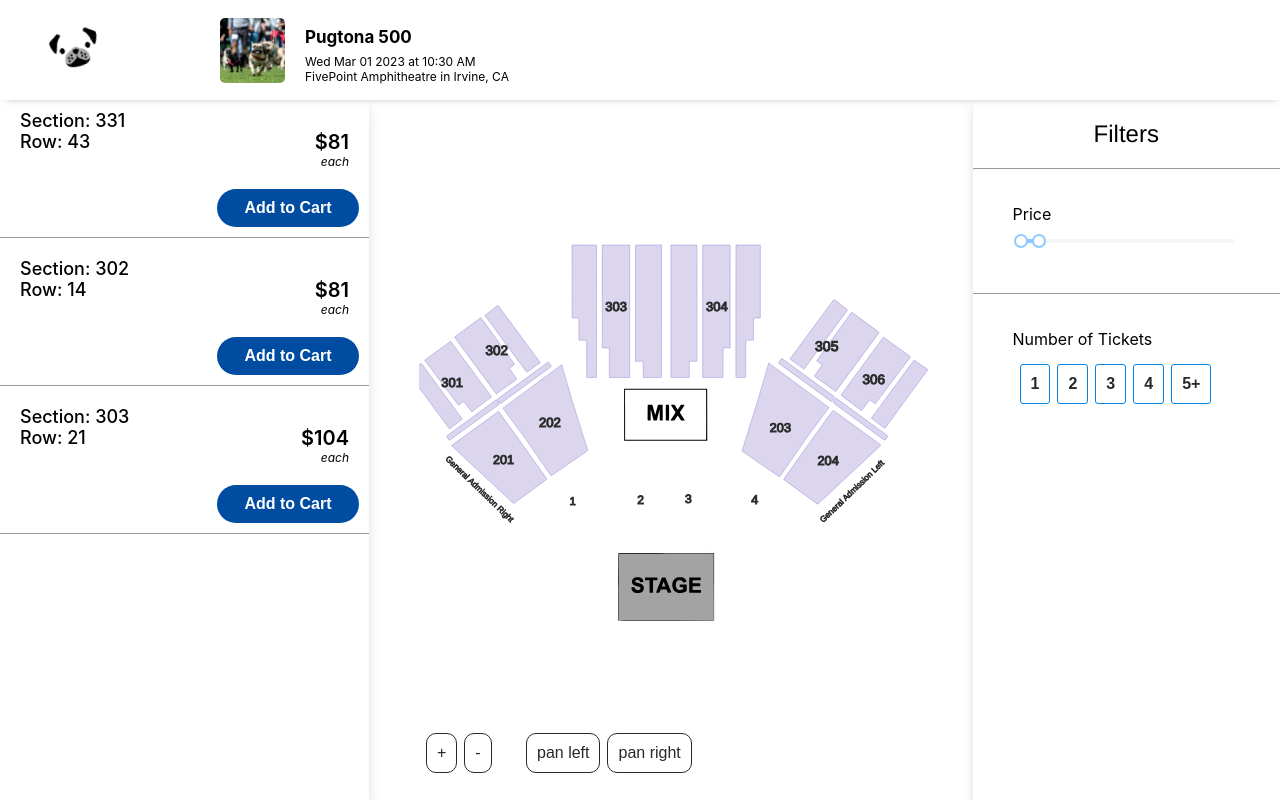
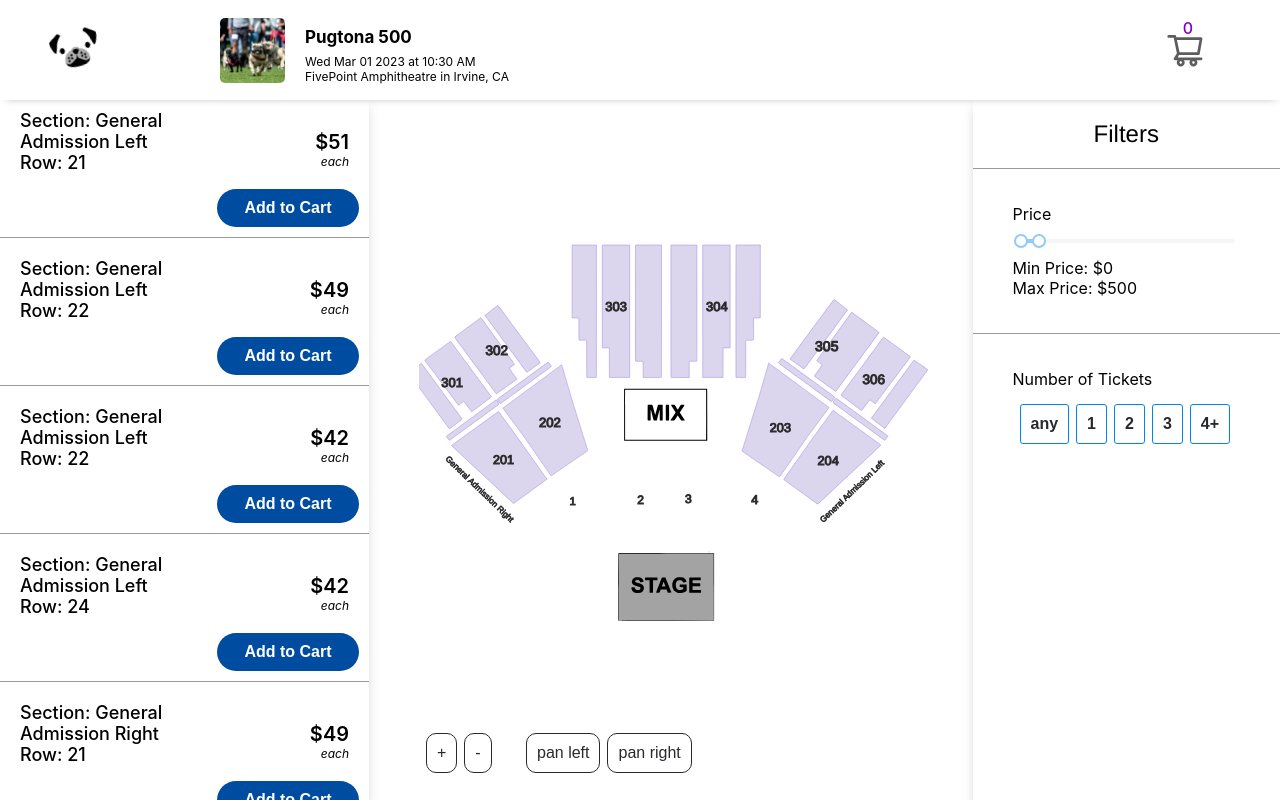
Before and after one commit to davidames1983/ticketpug, a React (Create React App) app: page /event/1 in a window 1280 px wide. Built offline with nearby package versions, Linux system fonts and the light colour scheme.

Commit message:
add stuff

```diff
--- a/package.json
+++ b/package.json
@@ -3,6 +3,7 @@
   "version": "0.1.0",
   "private": true,
   "dependencies": {
+    "@ant-design/icons": "^5.0.0",
     "@testing-library/jest-dom": "^5.16.5",
     "@testing-library/react": "^13.4.0",
     "@testing-library/user-event": "^13.5.0",
--- a/src/EventPage.css
+++ b/src/EventPage.css
@@ -28,6 +28,7 @@
 
 .EventPage-results {
     width: 30vw;
+    overflow: scroll;
     min-width: calc(.3 * 1200px);
     height: calc(100vh - 90px);
     -webkit-box-shadow: 0px 14px 13px -4px rgba(0,0,0,0.26);
@@ -58,6 +59,17 @@
     font-weight: 500;
 }
 
+button.EventPage-cartBtn {
+    font-size: 16px;
+    font-weight: 600;
+    border: none;
+    border-radius: 20px;
+    background-color: #4a4f54;
+    color: #fff;
+    width: 142px;
+    padding: 10px 20px;
+}
+
 .EventPage-resultsItem--right button {
     font-size: 16px;
     font-weight: 600;
@@ -80,6 +92,14 @@
     margin-top: -100px;
     padding-left: 50px;
     overflow: scroll;
+}
+
+button.addToCartBtn {
+    background-color: #e7e7e7;
+}
+
+button.addToCartBtn:hover {
+    cursor: default;
 }
 
 .EventPage-filter {
--- a/src/EventPage.js
+++ b/src/EventPage.js
@@ -1,8 +1,10 @@
-import React, { useState } from 'react';
+import React, { useState, useEffect } from 'react';
 import { useParams } from 'react-router-dom';
 import Venue from './stories/Venue/Venue';
 import EVENTS from './data.js';
-import { Slider, Switch } from 'antd';
+import { ShoppingCartOutlined } from '@ant-design/icons';
+import { Slider, Switch, Button, Drawer, Space } from 'antd';
+import type { DrawerProps } from 'antd/es/drawer';
 import logo from './logo.png';
 import olypics from './pug-olympics.png';
 import race from './pug-race.png';
@@ -10,6 +12,18 @@ import song from './pug-song.png';
 import './EventPage.css';
 
 const IMAGES = [race, song, olypics];
+
+const filterByPriceRange = (priceRangeMin, priceRangeMax, tickets) => {
+    return tickets.filter((ticket) => ticket.price >= priceRangeMin && ticket.price <= priceRangeMax)
+}
+
+const filterBySections = (sections, tickets) => {
+    return tickets.filter((ticket) => sections.includes(ticket.section))
+}
+
+const filterByNumOfTickets= (numOfTickets, tickets) => {
+    return tickets.filter((ticket) => tickets.filter((t) => t.section === ticket.section).length >= numOfTickets)
+}
 
 function EventPage() {
     const { id } = useParams();
@@ -19,24 +33,49 @@ function EventPage() {
 
     let date = new Date(event.date);
     const eventDate = date.toDateString();
+    const ALL_SECTIONS = [... new Set(event.tickets.map(t => t.section))];
 
-    const [disabled, setDisabled] = useState(false);
+    const [minPrice, setMinPrice] = useState(0);
+    const [maxPrice, setMaxPrice] = useState(500);
+    const [selectedSections, setSelectedSections] = useState([]);
+    const [sectionsNotAvailable, setSectionsNotAvailable] = useState([]);
+    const [numOfTickets, setNumOfTickets] = useState('any');
+    const [filteredTickets, setFilteredTickets] = useState([]);
 
-    console.log("event:", event);
+    const [cartItems, setCartItems] = useState(0);
+    const [cartOpen, setCartOpen] = useState(false);
+
+    useEffect(() => {
+        setFilteredTickets(event.tickets);
+    },[])
+
+    const updateSectionsAvailable = (tickets) => {
+        const sectionsUnavailable = ALL_SECTIONS.filter(s => ![... new Set(tickets.map(t => t.section))].includes(s));
+        setSectionsNotAvailable(sectionsUnavailable);
+    }
+
+    const handlePriceRangeChange = (priceRange) => {
+        const [min, max] = priceRange;
+        setMinPrice(min);
+        setMaxPrice(max);
+    }
+
+    const handleSectionSelectionChange = (section, removing) => {
+        if (!removing) {
+            setSelectedSections(oldArray => [...oldArray, section])
+        } else {
+            setSelectedSections(selectedSections.filter(selection => selection !== section));
+        }
+    }
+
+    const handleNumOfTicketsChange = (num) => {
+        setNumOfTickets(num);
+    }
 
     if (!id || !event) {
         return (
             <div>No event found with that ID.</div>
         );
-    }
-
-    function SliderTooltip(props) {
-        console.log("props:", props);
-        return (
-            <div>
-                Some Value
-            </div>
-        )
     }
 
     return (
@@ -53,59 +92,50 @@ function EventPage() {
                         <div style={{ fontSize: "12px" }}>{event.venue} in {event.city}, {event.state}</div>
                     </div>
                 </div>
+                <div style={{ position: 'absolute', right: '75px', top: '30px' }}>
+                    <div style={{ position: 'relative' }}>
+                        <ShoppingCartOutlined onClick={() => setCartOpen(true)} style={{ color: `${cartItems > 0 ? '#6021c3' : '#5d5d5d'}`, fontSize: "40px" }} />
+                        <div style={{
+                            position: 'absolute',
+                            top: "-12px",
+                            left: "8px",
+                            fontWeight: 500,
+                            color: "#8900bc",
+                            width: "30px",
+                            display: "flex",
+                            justifyContent: "center",
+                        }} >{cartItems}</div>
+                    </div>
+                </div>
+                <Drawer title="Cart" placement="right" onClose={() => setCartOpen(false)} open={cartOpen}>
+                    <h3>Tickets in Cart: {cartItems}</h3>
+                    <div>
+                        <button className="EventPage-cartBtn" onClick={() => setCartItems(0)}>Empty Cart</button>
+                    </div>
+                </Drawer>
             </div>
             <div className="EventPage-container">
                 <div className="EventPage-results">
-                    <div className="EventPage-resultsItem">
+                    {filteredTickets.map((ticket, i) => (
+                        <div key={`ticket-0${i}`} className="EventPage-resultsItem">
                             <div className="EventPage-resultsItem--left">
-                            <div>Section: 331</div>
-                            <div>Row: 43</div>
+                                <div>Section: {ticket.section}</div>
+                                <div>Row: {ticket.row}</div>
                             </div>
                             <div className="EventPage-resultsItem--right">
                                 <div className="EventPage-resultsItem--price">
-                                <div style={{ fontWeight: 600, fontSize: "20px", marginRight: "10px" }}>$81</div>
+                                    <div style={{ fontWeight: 600, fontSize: "20px", marginRight: "10px" }}>${ticket.price}</div>
                                     <div style={{ fontStyle: "italic", fontSize: "12px", marginRight: "10px" }}>each</div>
                                 </div>
                                 <div style={{ marginTop: "20px" }}>
-                                <button>Add to Cart</button>
+                                    <button onClick={() => setCartItems(cartItems + 1)}>Add to Cart</button>
                                 </div>
                             </div>
                         </div>
-
-                    <div className="EventPage-resultsItem">
-                        <div className="EventPage-resultsItem--left">
-                            <div>Section: 302</div>
-                            <div>Row: 14</div>
-                        </div>
-                        <div className="EventPage-resultsItem--right">
-                            <div className="EventPage-resultsItem--price">
-                                <div style={{ fontWeight: 600, fontSize: "20px", marginRight: "10px" }}>$81</div>
-                                <div style={{ fontStyle: "italic", fontSize: "12px", marginRight: "10px" }}>each</div>
-                            </div>
-                            <div style={{ marginTop: "20px" }}>
-                                <button>Add to Cart</button>
-                            </div>
-                        </div>
-                    </div>
-
-                    <div className="EventPage-resultsItem">
-                        <div className="EventPage-resultsItem--left">
-                            <div>Section: 303</div>
-                            <div>Row: 21</div>
-                        </div>
-                        <div className="EventPage-resultsItem--right">
-                            <div className="EventPage-resultsItem--price">
-                                <div style={{ fontWeight: 600, fontSize: "20px", marginRight: "10px" }}>$104</div>
-                                <div style={{ fontStyle: "italic", fontSize: "12px", marginRight: "10px" }}>each</div>
-                            </div>
-                            <div style={{ marginTop: "20px" }}>
-                                <button>Add to Cart</button>
-                            </div>
-                        </div>
-                    </div>
+                    ))}
                 </div>
                 <div className="EventPage-venueMap">
-                    <Venue />
+                    <Venue disabledSections={sectionsNotAvailable} changeHandler={handleSectionSelectionChange} />
                 </div>
                 <div className="EventPage-filter">
                     <div>
@@ -122,20 +152,25 @@ function EventPage() {
                             range
                             defaultValue={[80, 500]}
                             min={0}
+                            onChange={handlePriceRangeChange}
                             max={5000}
                             tooltip={{
                                 formatter: (val) => `$${val.toLocaleString()}`
                             }}
                         />
+                        <div>
+                            <div>Min Price: ${minPrice.toLocaleString()}</div>
+                            <div>Max Price: ${maxPrice.toLocaleString()}</div>
+                        </div>
                     </div>
                     <div className="EventPage-filterItem">
                         <div className="EventPage-filterItemLabel">Number of Tickets</div>
                         <div className="EventPage-numOfTickets">
-                            <button>1</button>
-                            <button>2</button>
-                            <button>3</button>
-                            <button>4</button>
-                            <button>5+</button>
+                            <button onClick={() => handleNumOfTicketsChange("any")}>any</button>
+                            <button onClick={() => handleNumOfTicketsChange(1)}>1</button>
+                            <button onClick={() => handleNumOfTicketsChange(2)}>2</button>
+                            <button onClick={() => handleNumOfTicketsChange(3)}>3</button>
+                            <button onClick={() => handleNumOfTicketsChange(4)}>4+</button>
                         </div>
                     </div>
                 </div>
--- a/src/data.js
+++ b/src/data.js
@@ -1,7 +1,60 @@
+const TICKETS = [
+  { section: "General Admission Left", row: "21", price: 51 },
+  { section: "General Admission Left", row: "22", price: 49 },
+  { section: "General Admission Left", row: "22", price: 42 },
+  { section: "General Admission Left", row: "24", price: 42 },
+  { section: "General Admission Right", row: "21", price: 49 },
+  { section: "General Admission Right", row: "22", price: 51 },
+  { section: "1", row: "2", price: 100 },
+  { section: "1", row: "3", price: 115 },
+  { section: "2", row: "2", price: 114 },
+  { section: "2", row: "3", price: 114 },
+  { section: "2", row: "4", price: 107 },
+  { section: "3", row: "3", price: 108 },
+  { section: "3", row: "4", price: 111 },
+  { section: "3", row: "5", price: 112 },
+  { section: "4", row: "2", price: 114 },
+  { section: "4", row: "3", price: 114 },
+  { section: "4", row: "5", price: 110 },
+  { section: "201", row: "21", price: 71 },
+  { section: "201", row: "22", price: 72 },
+  { section: "201", row: "23", price: 75 },
+  { section: "201", row: "24", price: 78 },
+  { section: "201", row: "25", price: 71 },
+  { section: "202", row: "21", price: 72 },
+  { section: "202", row: "22", price: 75 },
+  { section: "202", row: "23", price: 78 },
+  { section: "202", row: "24", price: 80 },
+  { section: "202", row: "25", price: 76 },
+  { section: "203", row: "21", price: 81 },
+  { section: "203", row: "25", price: 78 },
+  { section: "204", row: "21", price: 73 },
+  { section: "204", row: "25", price: 72 },
+  { section: "302", row: "31", price: 35 },
+  { section: "302", row: "32", price: 34 },
+  { section: "302", row: "33", price: 31 },
+  { section: "302", row: "34", price: 38 },
+  { section: "302", row: "35", price: 41 },
+  { section: "303", row: "31", price: 35 },
+  { section: "303", row: "34", price: 38 },
+  { section: "303", row: "35", price: 41 },
+  { section: "304", row: "31", price: 35 },
+  { section: "304", row: "32", price: 34 },
+  { section: "304", row: "35", price: 41 },
+  { section: "305", row: "31", price: 35 },
+  { section: "305", row: "32", price: 34 },
+  { section: "305", row: "33", price: 31 },
+  { section: "305", row: "34", price: 38 },
+  { section: "305", row: "35", price: 41 },
+  { section: "306", row: "33", price: 31 },
+  { section: "306", row: "34", price: 38 },
+  { section: "306", row: "35", price: 41 },
+];
+
 const EVENTS = [
-  { name: "Pugtona 500", time: "10:30 AM", imageName: "pug-race.png", date: "3/01/2023", city: "Irvine", state: "CA", venue: "FivePoint Amphitheatre" },
-  { name: "Pugs Got Talent", time: "3:30 PM", imageName: "pug-song.png", date: "3/02/2023", city: "Irvine", state: "CA", venue: "FivePoint Amphitheatre" },
-  { name: "Pug Olympics", time: "1:30 PM", imageName: "pug-olympics.png", date: "3/03/2023", city: "Irvine", state: "CA", venue: "FivePoint Amphitheatre" },
+  { name: "Pugtona 500", time: "10:30 AM", imageName: "pug-race.png", date: "3/01/2023", city: "Irvine", state: "CA", venue: "FivePoint Amphitheatre", tickets: TICKETS},
+  { name: "Pugs Got Talent", time: "3:30 PM", imageName: "pug-song.png", date: "3/02/2023", city: "Irvine", state: "CA", venue: "FivePoint Amphitheatre", ticket: TICKETS},
+  { name: "Pug Olympics", time: "1:30 PM", imageName: "pug-olympics.png", date: "3/03/2023", city: "Irvine", state: "CA", venue: "FivePoint Amphitheatre", tickets: TICKETS},
 ];
 
 export default EVENTS;
--- a/src/stories/Venue/Venue.jsx
+++ b/src/stories/Venue/Venue.jsx
@@ -89,22 +89,22 @@ export const Venue = ({ venueName, ...props }) => {
             <h3>{props.venueName}</h3>
             <div className="Venue-OuterContainer">
                 <svg ref={venueSVG} className="Venue-Wrapper" viewBox="0 0 2000 4000">
-                    <VenueSection available={true} selected={false} label="1" sectionClassName="Section1"><Section1/></VenueSection>
-                    <VenueSection available={false} selected={false} label="2" sectionClassName="Section2"><Section2/></VenueSection>
-                    <VenueSection available={true} selected={false} label="3" sectionClassName="Section3"><Section3/></VenueSection>
-                    <VenueSection available={true} selected={false} label="4" sectionClassName="Section4"><Section4/></VenueSection>
-                    <VenueSection available={true} selected={false} label="201" sectionClassName="Section201"><Section201/></VenueSection>
-                    <VenueSection available={true} selected={false} label="202" sectionClassName="Section202"><Section202/></VenueSection>
-                    <VenueSection available={true} selected={false} label="203" sectionClassName="Section203"><Section203/></VenueSection>
-                    <VenueSection available={true} selected={false} label="204" sectionClassName="Section204"><Section204/></VenueSection>
-                    <VenueSection available={true} selected={false} label="301" sectionClassName="Section301"><Section301/></VenueSection>
-                    <VenueSection available={true} selected={false} label="302" sectionClassName="Section302"><Section302/></VenueSection>
-                    <VenueSection available={true} selected={false} label="303" sectionClassName="Section303"><Section303/></VenueSection>
-                    <VenueSection available={true} selected={false} label="304" sectionClassName="Section304"><Section304/></VenueSection>
-                    <VenueSection available={true} selected={false} label="305" sectionClassName="Section305"><Section305/></VenueSection>
-                    <VenueSection available={true} selected={false} label="306" sectionClassName="Section306"><Section306/></VenueSection>
-                    <VenueSection available={true} selected={false} label="General Admission Right" sectionClassName="GARight"><GARight/></VenueSection>
-                    <VenueSection available={true} selected={false} label="General Admission Left" sectionClassName="GALeft"><GALeft/></VenueSection>
+                    <VenueSection handleSectionSelectionChange={props.changeHandler} available={true} selected={false} label="1" sectionClassName="Section1"><Section1/></VenueSection>
+                    <VenueSection handleSectionSelectionChange={props.changeHandler} available={false} selected={false} label="2" sectionClassName="Section2"><Section2/></VenueSection>
+                    <VenueSection handleSectionSelectionChange={props.changeHandler} available={true} selected={false} label="3" sectionClassName="Section3"><Section3/></VenueSection>
+                    <VenueSection handleSectionSelectionChange={props.changeHandler} available={true} selected={false} label="4" sectionClassName="Section4"><Section4/></VenueSection>
+                    <VenueSection handleSectionSelectionChange={props.changeHandler} available={true} selected={false} label="201" sectionClassName="Section201"><Section201/></VenueSection>
+                    <VenueSection handleSectionSelectionChange={props.changeHandler} available={true} selected={false} label="202" sectionClassName="Section202"><Section202/></VenueSection>
+                    <VenueSection handleSectionSelectionChange={props.changeHandler} available={true} selected={false} label="203" sectionClassName="Section203"><Section203/></VenueSection>
+                    <VenueSection handleSectionSelectionChange={props.changeHandler} available={true} selected={false} label="204" sectionClassName="Section204"><Section204/></VenueSection>
+                    <VenueSection handleSectionSelectionChange={props.changeHandler} available={true} selected={false} label="301" sectionClassName="Section301"><Section301/></VenueSection>
+                    <VenueSection handleSectionSelectionChange={props.changeHandler} available={true} selected={false} label="302" sectionClassName="Section302"><Section302/></VenueSection>
+                    <VenueSection handleSectionSelectionChange={props.changeHandler} available={true} selected={false} label="303" sectionClassName="Section303"><Section303/></VenueSection>
+                    <VenueSection handleSectionSelectionChange={props.changeHandler} available={true} selected={false} label="304" sectionClassName="Section304"><Section304/></VenueSection>
+                    <VenueSection handleSectionSelectionChange={props.changeHandler} available={true} selected={false} label="305" sectionClassName="Section305"><Section305/></VenueSection>
+                    <VenueSection handleSectionSelectionChange={props.changeHandler} available={true} selected={false} label="306" sectionClassName="Section306"><Section306/></VenueSection>
+                    <VenueSection handleSectionSelectionChange={props.changeHandler} available={true} selected={false} label="General Admission Right" sectionClassName="GARight"><GARight/></VenueSection>
+                    <VenueSection handleSectionSelectionChange={props.changeHandler} available={true} selected={false} label="General Admission Left" sectionClassName="GALeft"><GALeft/></VenueSection>
                     <VenueSection clickable={false} label="" sectionClassName="SectionMix"><Mix/></VenueSection>
                     <VenueSection clickable={false} label="" sectionClassName="SectionStageBG"><StageBG/></VenueSection>
                     <VenueSection clickable={false} label="" sectionClassName="SectionStage"><Stage/></VenueSection>
```
Also changed, not shown: src/stories/VenueSection/VenueSection.jsx (+1 -0 lines), 1 other file (tests, documents, lock files or other folders). Lines whose indentation alone changed are shown as unchanged.
